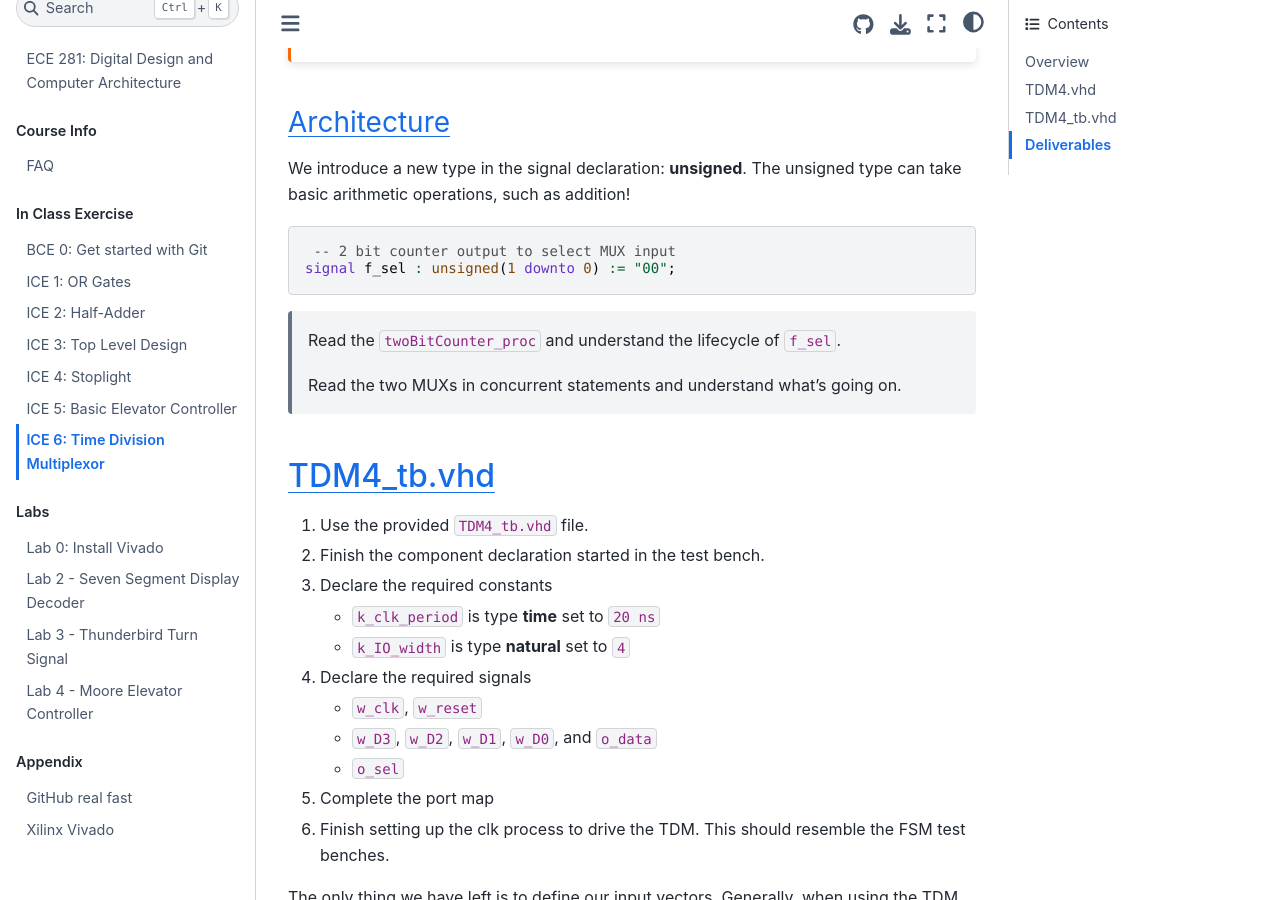
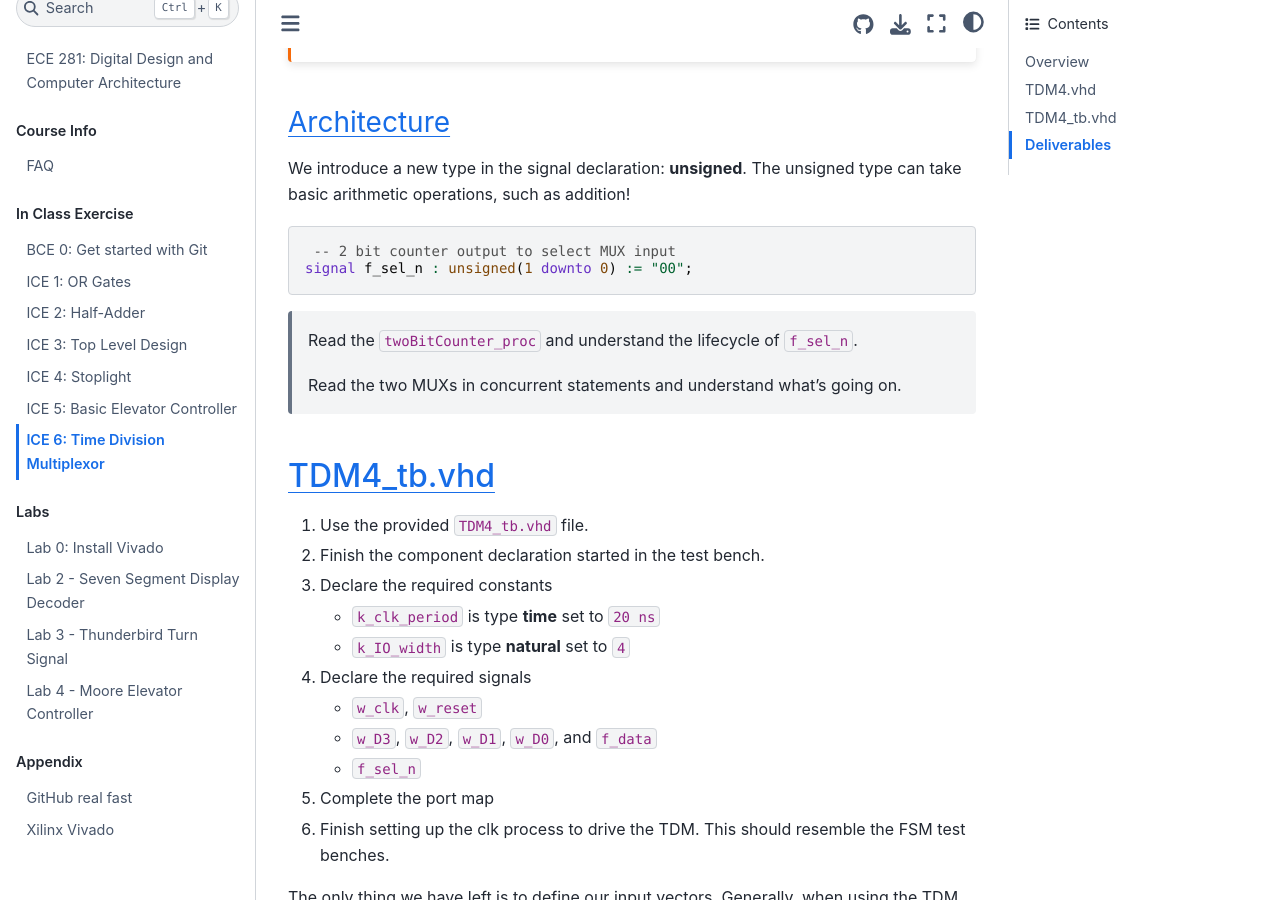
Before and after one commit to USAFA-ECE/ece281-book, a Jupyter Book: the page built from book/ICE/ICE6.md, in a window 1280 px wide and 900 px high, scrolled down 4180 px. Built offline with Jupyter Book 1.0.4 settings and Sphinx 7.4.7 and the Sphinx Book theme 1.1.4, drawn with Linux system fonts in a browser that asks for light colours; pages that are not in the unit, such as notebooks, are missing from menus; some of the changed text lies outside the part shown.

````diff
--- a/book/ICE/ICE6.md
+++ b/book/ICE/ICE6.md
@@ -74,7 +74,7 @@ entity TDM4 is
         i_D1     : in  STD_LOGIC_VECTOR (k_WIDTH - 1 downto 0);
         i_D0     : in  STD_LOGIC_VECTOR (k_WIDTH - 1 downto 0);
         o_data   : out STD_LOGIC_VECTOR (k_WIDTH - 1 downto 0);
-        o_sel    : out STD_LOGIC_VECTOR (3 downto 0) -- selected data line (one-cold)
+        o_sel_n    : out STD_LOGIC_VECTOR (3 downto 0) -- selected data line (one-cold)
     );
 end TDM4;
 ```
@@ -98,7 +98,7 @@ end TDM4;
 - `i_D0` is the second of 4 data sets which are passed into the TDM.
 - `o_data` represents the output of the TDM. At any point in time it
     will be one of `i_D3`, `i_D2`, `i_D1`, or `i_D0`.
-- `o_sel` is an output vector that tells the user which of the input
+- `o_sel_n` is an output vector that tells the user which of the input
     channels has been selected. It is one cold meaning "0111" indicates
     `i_D3`, "1011" indicates `i_D2`, "1101" indicates `i_D1`, and "1110"
     indicates `i_D0`. You will not need to use this signal in this
@@ -124,10 +124,10 @@ The unsigned type can take basic arithmetic operations, such as addition!
 
 ```vhdl
  -- 2 bit counter output to select MUX input
-signal f_sel : unsigned(1 downto 0) := "00";
+signal f_sel_n : unsigned(1 downto 0) := "00";
 ```
 
-> Read the `twoBitCounter_proc` and understand the lifecycle of `f_sel`.
+> Read the `twoBitCounter_proc` and understand the lifecycle of `f_sel_n`.
 >
 > Read the two MUXs in concurrent statements and understand what's going on.
 
@@ -140,8 +140,8 @@ signal f_sel : unsigned(1 downto 0) := "00";
     - `k_IO_width` is type **natural** set to `4`
 4. Declare the required signals
     - `w_clk`, `w_reset`
-    - `w_D3`, `w_D2`, `w_D1`, `w_D0`, and `o_data`
-    - `o_sel`
+    - `w_D3`, `w_D2`, `w_D1`, `w_D0`, and `f_data`
+    - `f_sel_n`
 5. Complete the port map
 6. Finish setting up the clk process to drive the TDM.
     This should resemble the FSM test benches.
````
